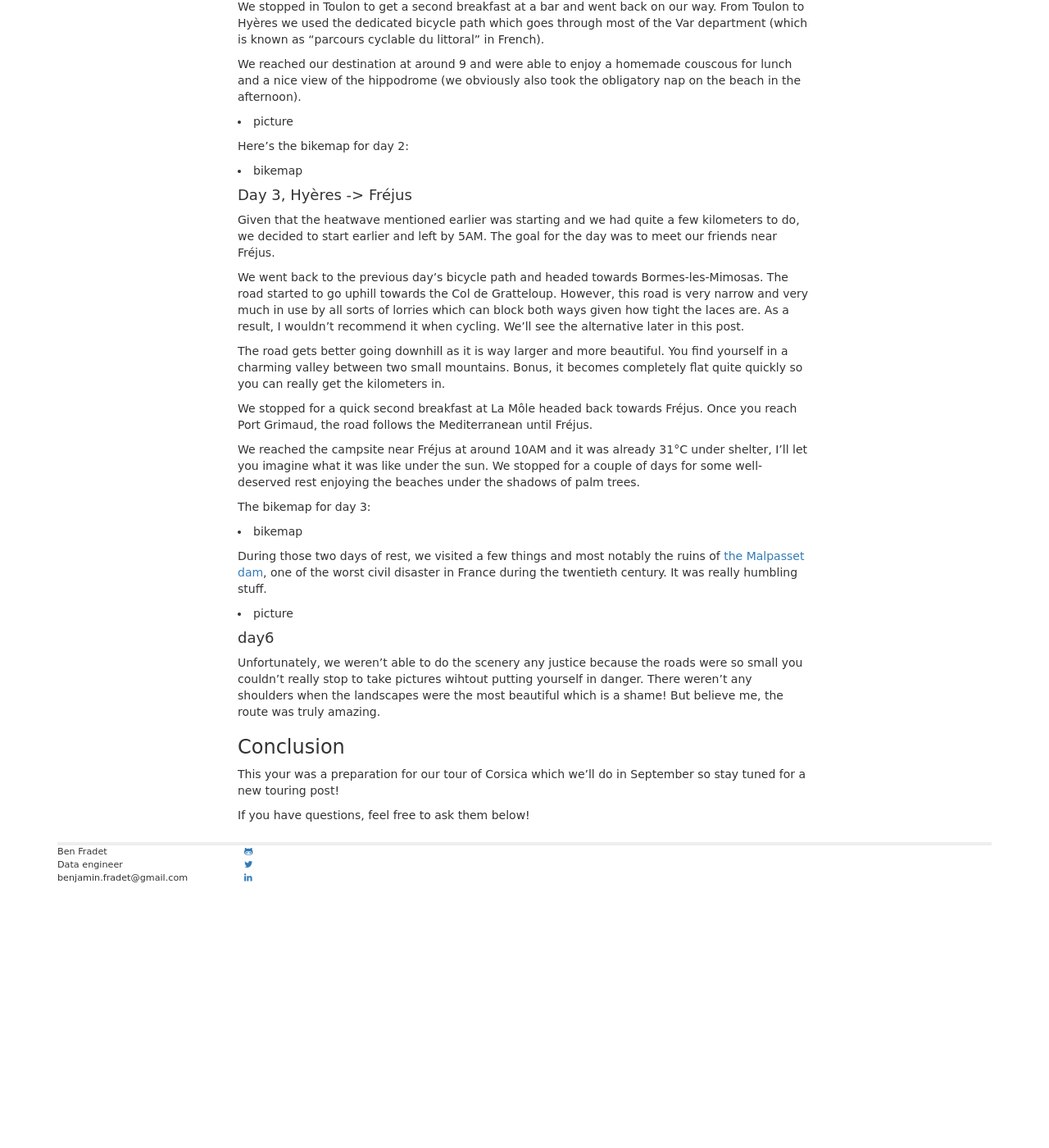
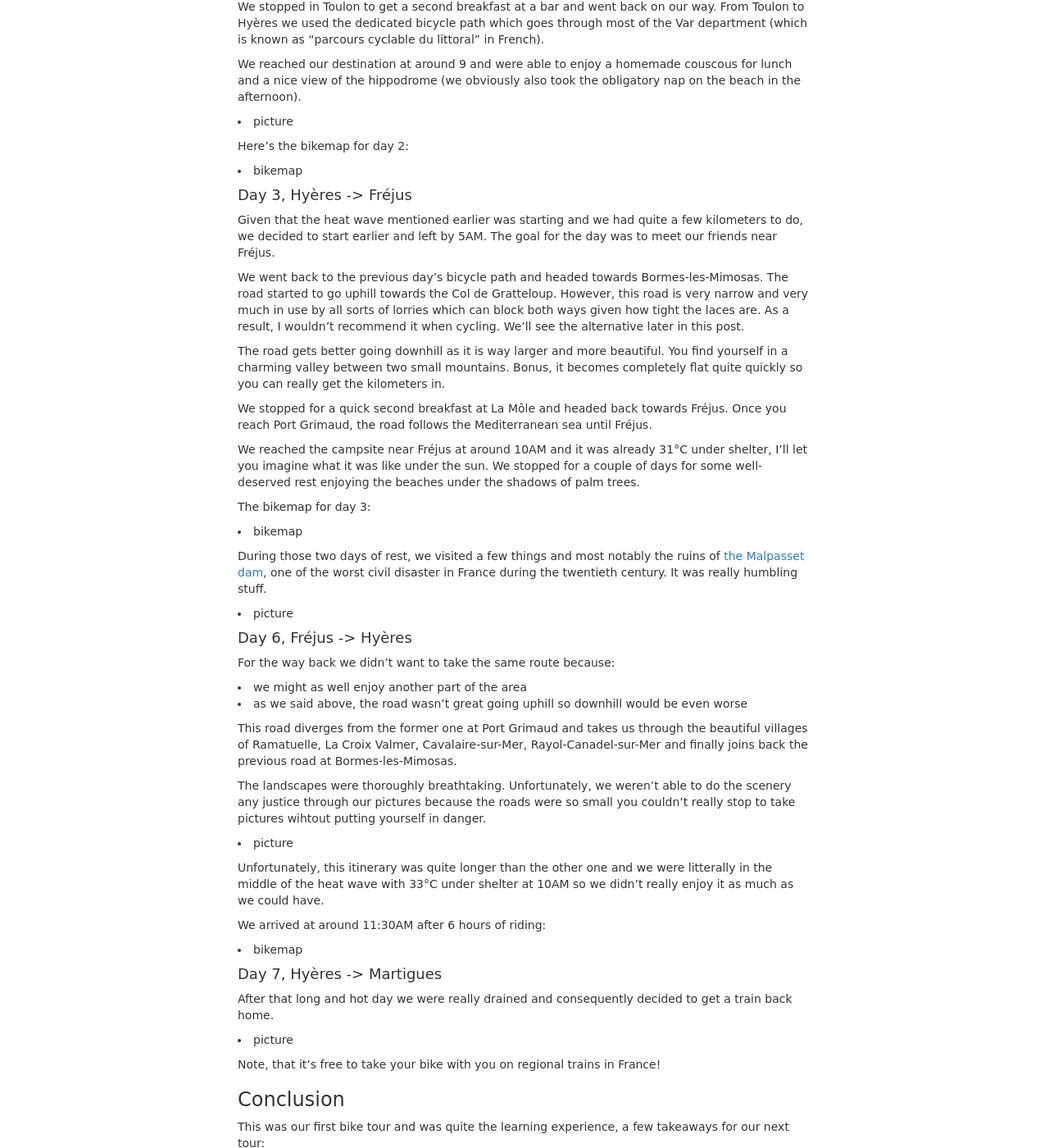
Before and after one commit to BenFradet/benfradet.github.io, a Jekyll site: the page built from _posts/2019-07-03-french-mediterranean-tour.md, in a window 1280 px wide and 1400 px high, scrolled down 2733 px. Shown: the whole window at 82% size. Built offline with Jekyll 4.4.1, drawn with Linux system fonts in a browser that asks for light colours; nearby versions of some CDN libraries; comment, search, counter and statistics services are not loaded; before the commit the page ends 3822 px from its top, so only the background shows below that; some of the changed text lies outside the part shown.

Commit message:
Day 6 and 7

```diff
--- a/_posts/2019-07-03-french-mediterranean-tour.md
+++ b/_posts/2019-07-03-french-mediterranean-tour.md
@@ -138,7 +138,7 @@ Here's the bikemap for day 2:
 
 #### Day 3, Hyères -> Fréjus
 
-Given that the heatwave mentioned earlier was starting and we had quite a few kilometers to do, we
+Given that the heat wave mentioned earlier was starting and we had quite a few kilometers to do, we
 decided to start earlier and left by 5AM. The goal for the day was to meet our friends near Fréjus.
 
 We went back to the previous day's bicycle path and headed towards Bormes-les-Mimosas. The road
@@ -150,8 +150,8 @@ The road gets better going downhill as it is way larger and more beautiful. You
 in a charming valley between two small mountains. Bonus, it becomes completely flat quite quickly
 so you can really get the kilometers in.
 
-We stopped for a quick second breakfast at La Môle headed back towards Fréjus. Once you reach
-Port Grimaud, the road follows the Mediterranean until Fréjus.
+We stopped for a quick second breakfast at La Môle and headed back towards Fréjus. Once you reach
+Port Grimaud, the road follows the Mediterranean sea until Fréjus.
 
 We reached the campsite near Fréjus at around 10AM and it was already 31°C under shelter, I'll let
 you imagine what it was like under the sun. We stopped for a couple of days for some well-deserved
@@ -167,16 +167,53 @@ in France during the twentieth century. It was really humbling stuff.
 
 - picture
 
-#### day6
+#### Day 6, Fréjus -> Hyères
 
-Unfortunately, we weren't able to do the scenery any justice because the roads were so small you
-couldn't really stop to take pictures wihtout putting yourself in danger. There weren't any
-shoulders when the landscapes were the most beautiful which is a shame! But believe me, the route
-was truly amazing.
+For the way back we didn't want to take the same route because:
+
+- we might as well enjoy another part of the area
+- as we said above, the road wasn't great going uphill so downhill would be even worse
+
+This road diverges from the former one at Port Grimaud and takes us through the beautiful villages
+of Ramatuelle, La Croix Valmer, Cavalaire-sur-Mer, Rayol-Canadel-sur-Mer and finally joins back the
+previous road at Bormes-les-Mimosas.
+
+The landscapes were thoroughly breathtaking. Unfortunately, we weren't able to do the scenery any
+justice through our pictures because the roads were so small you couldn't really stop to take
+pictures wihtout putting yourself in danger.
+
+- picture
+
+Unfortunately, this itinerary was quite longer than the other one and we were litterally in the
+middle of the heat wave with 33°C under shelter at 10AM so we didn't really enjoy it as much as we
+could have.
+
+We arrived at around 11:30AM after 6 hours of riding:
+
+- bikemap
+
+#### Day 7, Hyères -> Martigues
+
+After that long and hot day we were really drained and consequently decided to get a train back
+home.
+
+- picture
+
+Note, that it's free to take your bike with you on regional trains in France!
 
 ### Conclusion
 
-This your was a preparation for our tour of Corsica which we'll do in September so stay
+This was our first bike tour and was quite the learning experience, a few takeaways for our next
+tour:
+
+- give ourselves a day or two of slack, you never know when you might want to take an extra day off
+the saddle
+- always have a back up plan, for us it was taking the train
+- try to plan around heat waves (hehe)
+
+All in all, we rode around 350km for 2.8km elevation gain!
+
+This was a preparation for our tour of Corsica which we'll do in September so stay
 tuned for a new touring post!
 
 If you have questions, feel free to ask them below!
```
Also changed, not shown: other parts of _posts/2019-07-03-french-mediterranean-tour.md (+8 -8 lines).
